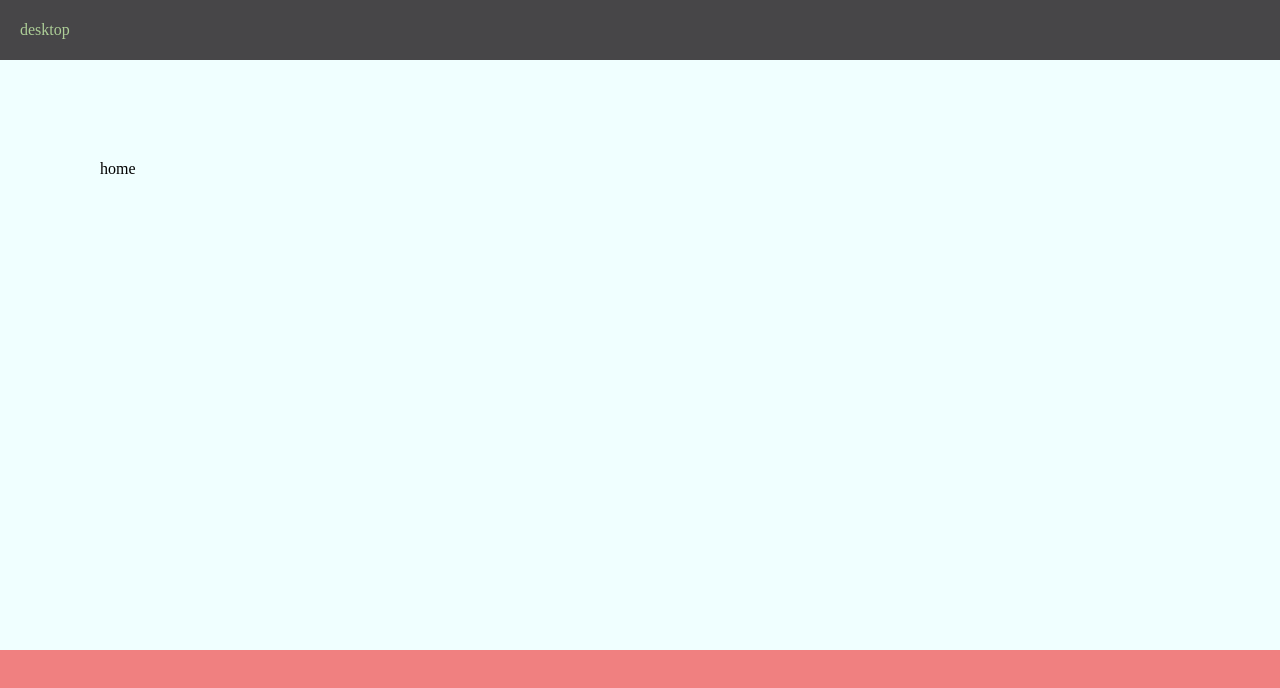
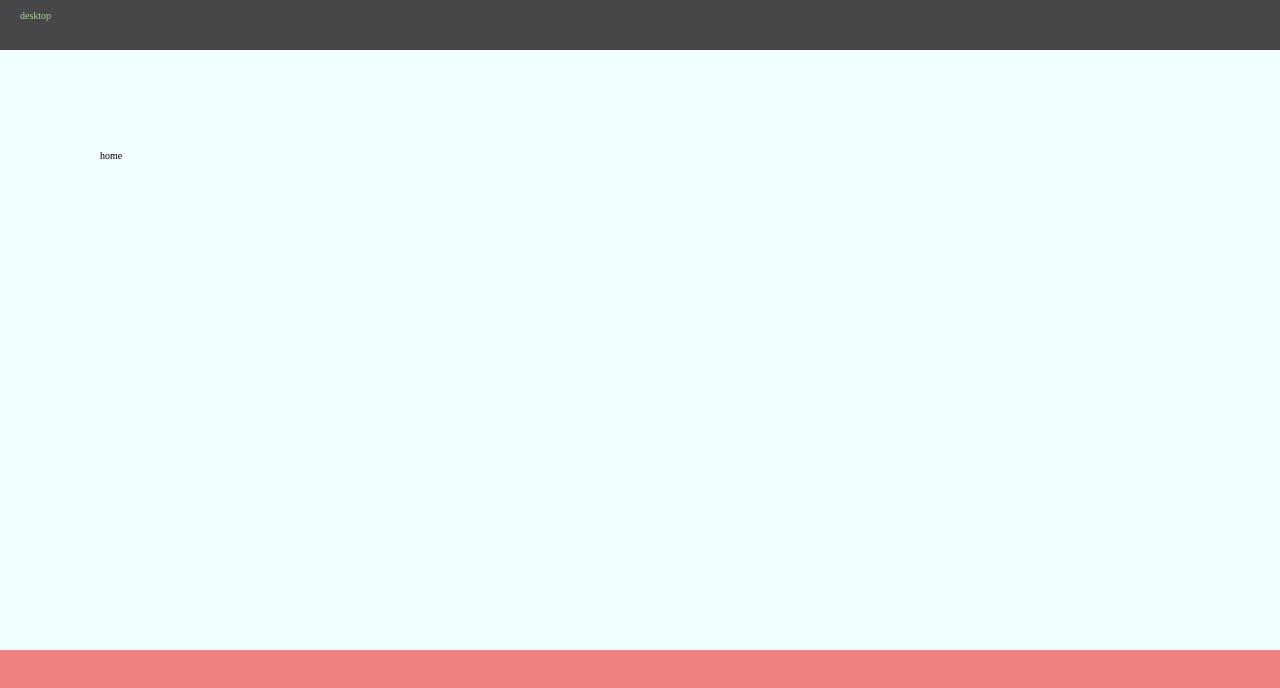
Before and after one commit to Bojackxiang/resume-project, a Vue app: page / in a window 1280 px wide. Shown: the top 688 px of the page. Built offline with nearby package versions, Linux system fonts and the light colour scheme.

Commit message:
[UPDATE] header 的lineheight 修改

```diff
--- a/src/App.vue
+++ b/src/App.vue
@@ -29,9 +29,10 @@ export default {
 </script>
 
 <style lang="scss">
-body{
+* {
   margin: 0;
   padding: 0;
+  font-size: 10px;
 }
 #app{
   padding: 0;
--- a/src/components/Header.vue
+++ b/src/components/Header.vue
@@ -27,14 +27,13 @@ export default {};
 <style lang="scss" scoped>
 @import "../assets/scss/config.scss";
 .header-wrapper {
-  min-height: 40px;
-  line-height: 40px;
+  min-height: 30px;
   background-color: $color_D;
   padding: 10px 20px;
   &__header {
     display: flex;
-    // align-items: center;
     color: $color_A;
+    font-size: 16px;
   }
   &__header_mobile {
     display: flex;
@@ -43,8 +42,9 @@ export default {};
     justify-content: space-between;
   }
   &__header-icon {
-    font-size: 30px;
+    font-size: 3rem;
     cursor: pointer;
+    padding: 0px;
   }
 }
 </style>
```
